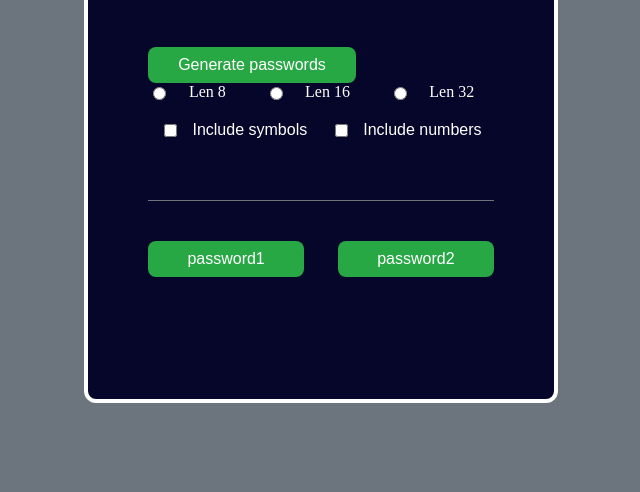
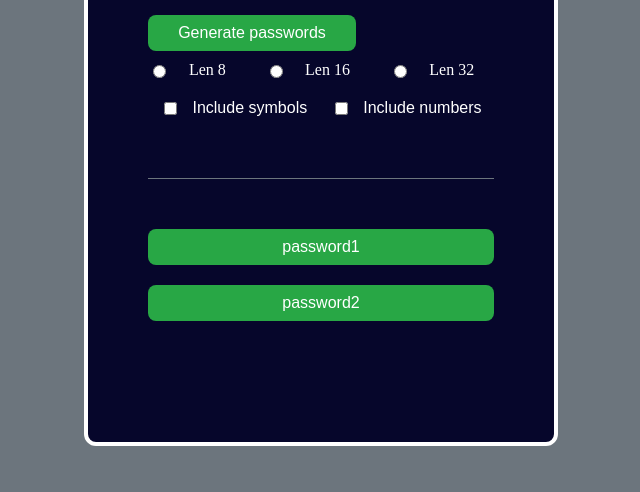
Before and after one commit to Raj-Pix-C/scrimba-course, a plain HTML site: page randPassGen/index.html in a window 1280 px wide. Shown: the part 308-800 px from the top of the page, without its empty margins (295-935 px from the left). Drawn offline with Linux system fonts and the light colour scheme.

Commit message:
./././././././././

```diff
--- a/randPassGen/index.css
+++ b/randPassGen/index.css
@@ -20,8 +20,8 @@ body{
     display: flex;
     flex-direction: column;
     justify-content: space-evenly;
-    max-width: 50vw;
-    max-height: 50vh;
+    max-width: 60vw;
+    max-height: 60vh;
     padding: 10% 5% ;
     border: 4px solid white;
     border-radius: 12px;
@@ -51,12 +51,14 @@ h3{
     font-size: 16px;
     padding-top: 8px;
     padding-bottom: 8px;
+    margin: 10px 0;
     border-radius: 8px;
     border: none;
     color: white;
     background-color: var(--green);
     cursor: pointer;
     line-height: 20px;
+    width: 100%;
 }
 
 .btn-container{
@@ -85,7 +87,7 @@ h3{
 
 #passwords-container{
     display: flex;
-    flex-direction: row;
+    flex-direction: column;
     justify-content: space-between;
     text-align: center;
 }
@@ -96,12 +98,12 @@ h3{
 }
 
 #gen1-btn{
-    width: 45%;
+    width: 100%;
     padding: 8px;
 }
 
 #gen2-btn{
-    width: 45%;
+    width: 100%;
     padding: 8px;
 }
 
```
